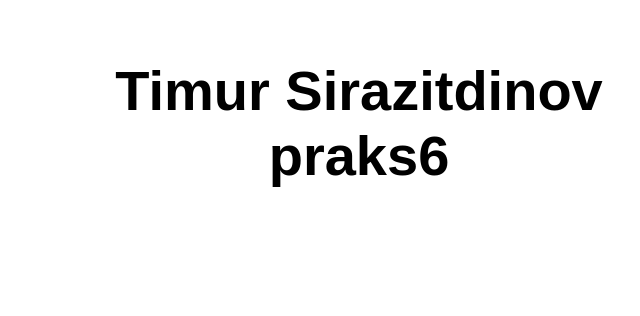
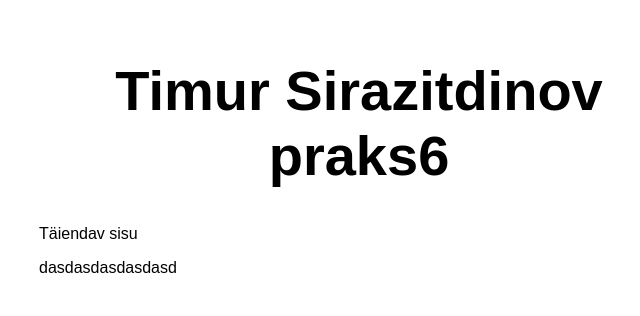
Before and after one commit to timur0108/ut2026azapp, a website: page src/index.html in a window 1280 px wide. Shown: the whole page, without its empty margins (281-921 px from the left). Drawn offline with Linux system fonts and the light colour scheme.

Commit message:
Update index.html

```diff
--- a/src/index.html
+++ b/src/index.html
@@ -11,6 +11,10 @@
 <body>
   <main>
     <h1>Timur Sirazitdinov praks6</h1>
+    <div>
+      <p>Täiendav sisu</p>
+      <p>dasdasdasdasdasd</p>
+    </div>
   </main>
 </body>
 
```
